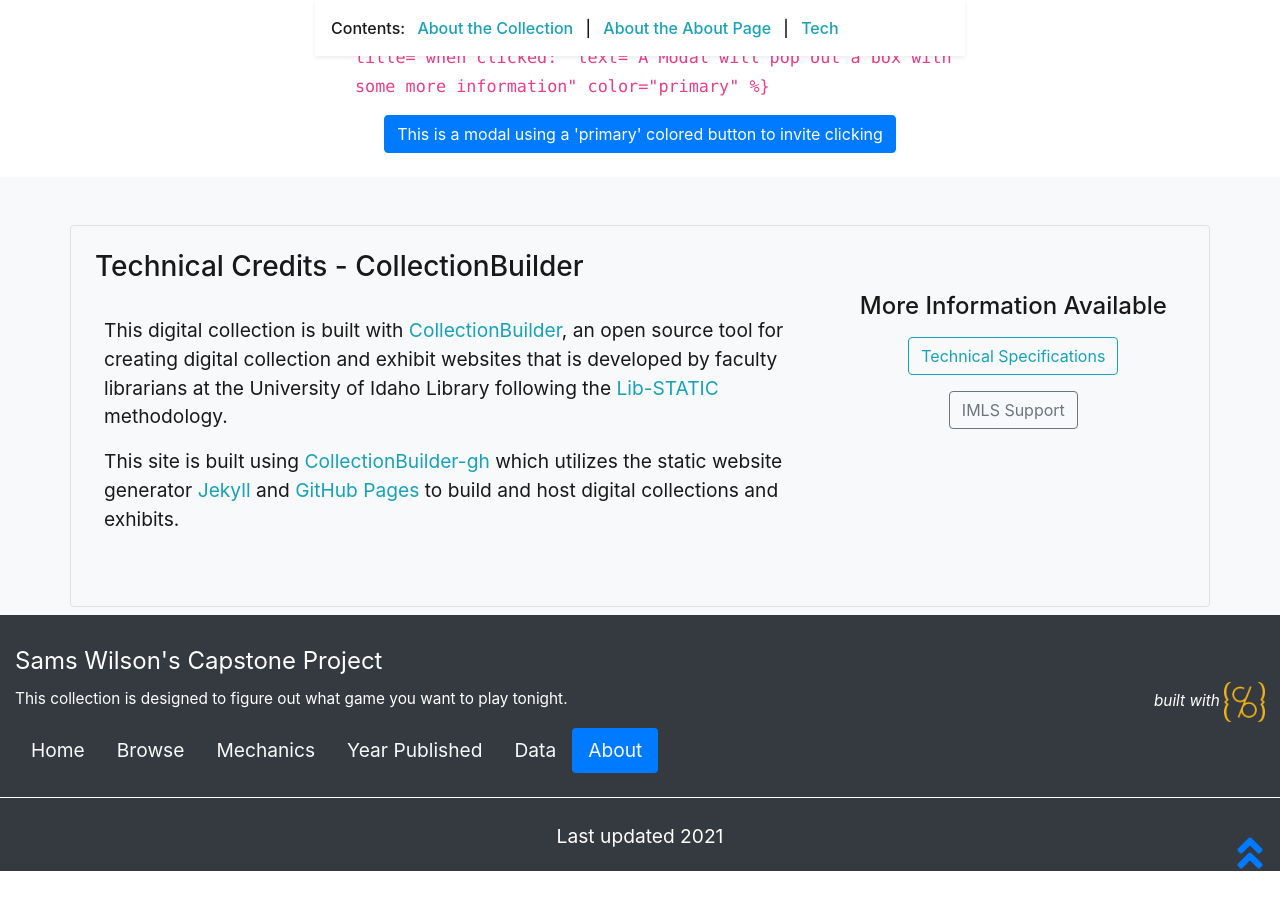
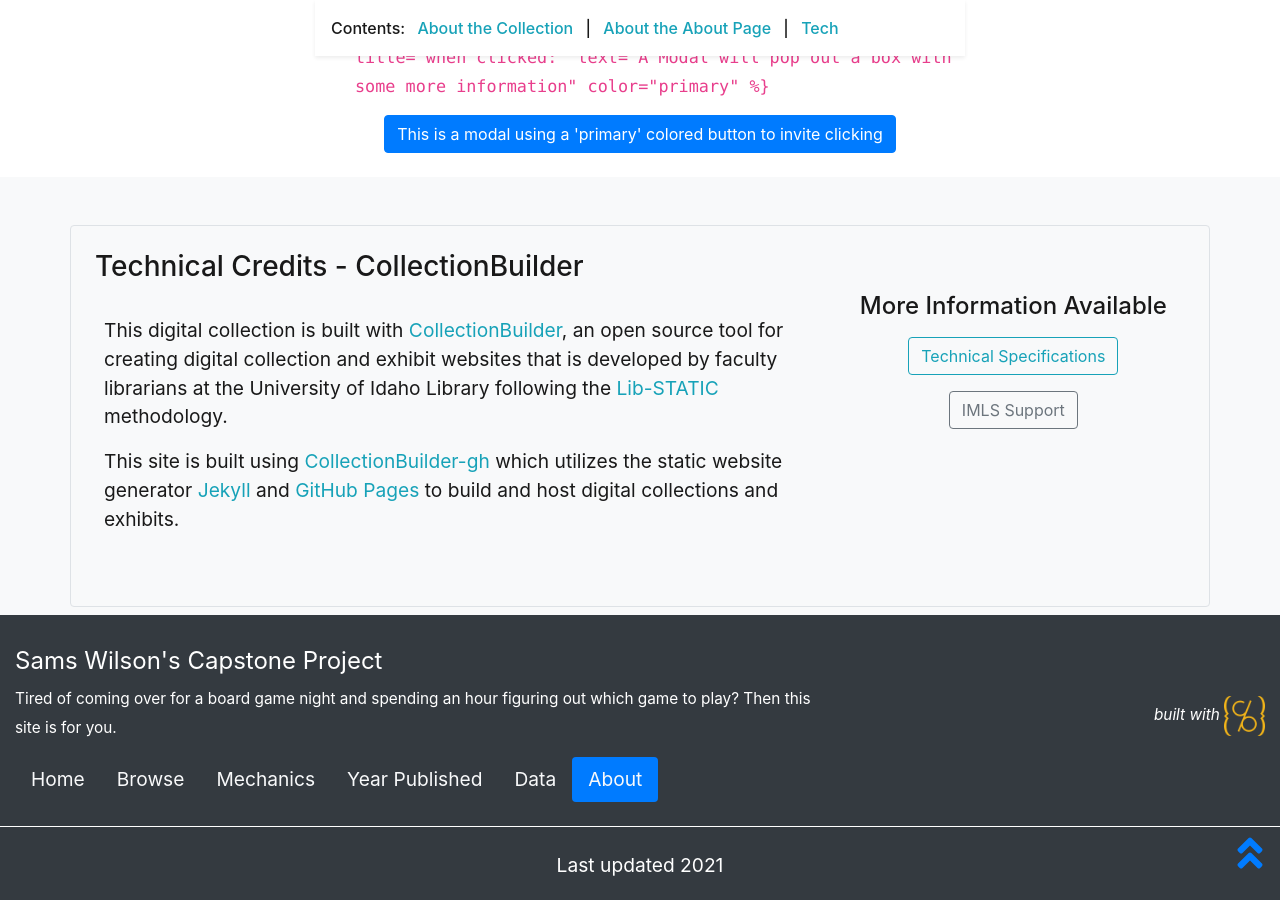
Before and after one commit to samsnwilson/Board-Games, a Jekyll site: the page built from pages/about.md, in a window 1280 px wide and 900 px high, scrolled down 5493 px. Built offline with Jekyll 4.4.1, drawn with Linux system fonts in a browser that asks for light colours; before the commit the page ends 6364 px from its top, so only the background shows below that; some of the changed text lies outside the part shown.

Commit message:
Update _config.yml

```diff
--- a/_config.yml
+++ b/_config.yml
@@ -22,10 +22,10 @@
 # title of site appears in banner
 title: Sams Wilson's Capstone Project
 # tagline, a short phrase that will appear throughout the site in the top banner
-tagline: a digital library of my board games
+tagline: Welcome to my board game collection!
 # description appears in meta tags and other locations
 # this description might appear in search result lists, keep around 160 characters max
-description: "This collection is designed to figure out what game you want to play tonight."
+description: "Tired of coming over for a board game night and spending an hour figuring out which game to play? Then this site is for you."
 # creator of the digital collection, to appear in meta tags; we typically use our GitHub usernames but feel free to just use your name
 author: Sams Wilson
 
```
